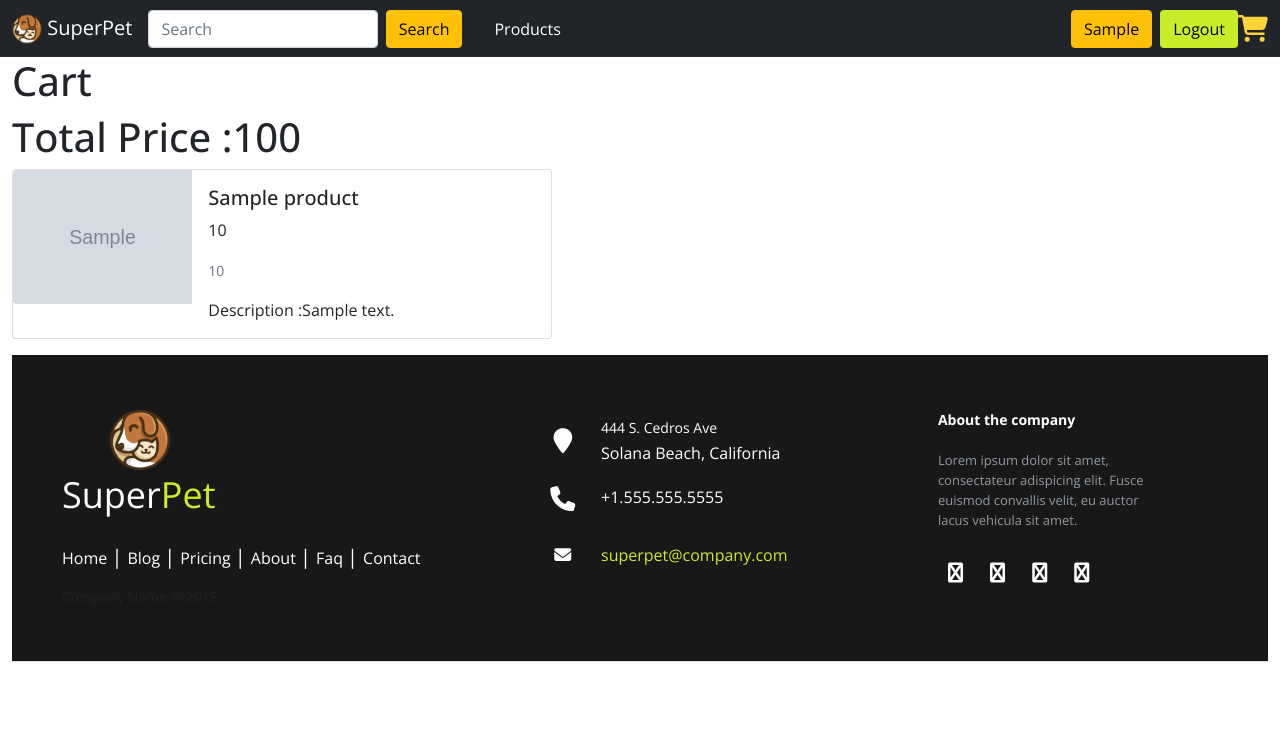
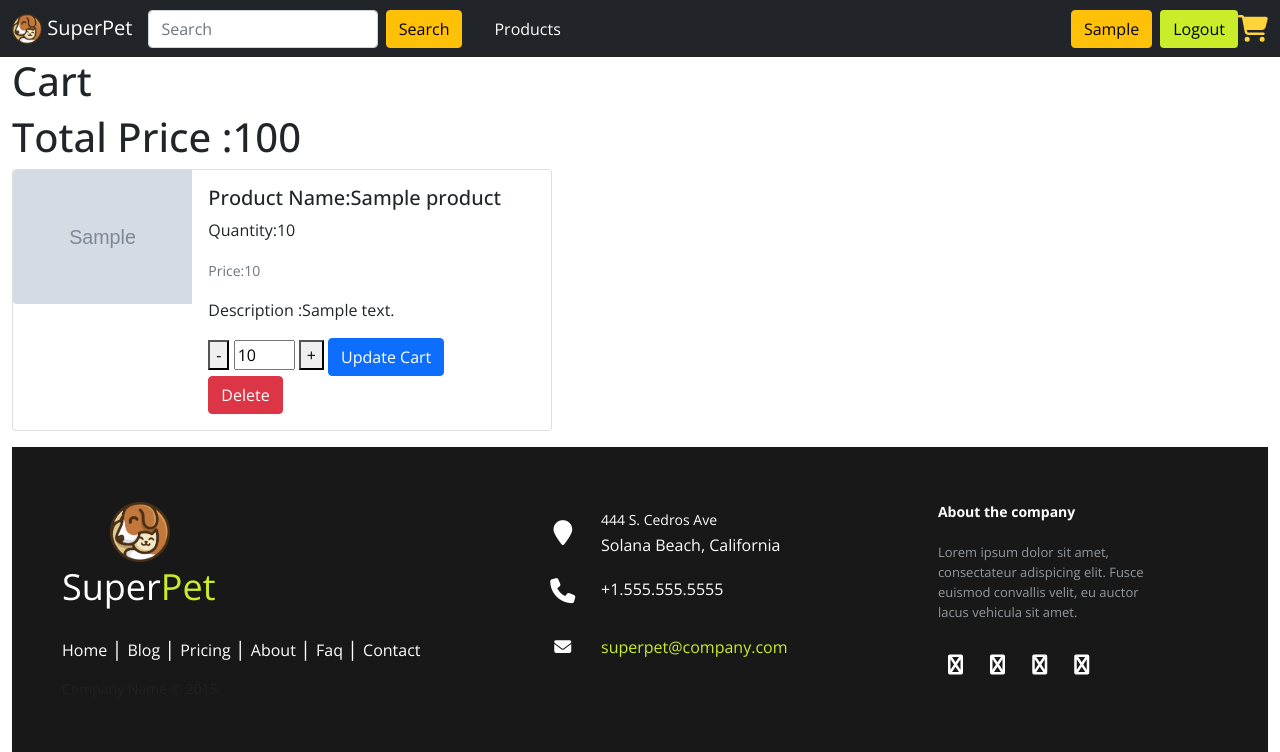
Before and after one commit to shankkarpal46/Django, a Django app: page /cart/ in a window 1280 px wide. Shown: the top 752 px of the page. Run offline with Django 5.2, Linux system fonts and the light colour scheme; a user stored in the database is signed in; tables that the repository leaves empty hold one stand-in row (values such as "Sample post"); grey boxes marked "Sample" are stand-in pictures; some libraries are stand-ins or nearby versions.

Commit message:
cart-completion

```diff
--- a/superpet/cart/templates/cart.html
+++ b/superpet/cart/templates/cart.html
@@ -11,10 +11,18 @@
           </div>
           <div class="col-md-8">
             <div class="card-body">
-              <h5 class="card-title">{{cartitem.products.product_name}}</h5>
-              <p class="card-text">{{cartitem.quantity}} </p>
-              <p class="card-text"><small class="text-muted">{{cartitem.products.product_price}}</small></p>
+              <h5 class="card-title">Product Name:{{cartitem.products.product_name}}</h5>
+              <p class="card-text">Quantity:{{cartitem.quantity}} </p>
+              <p class="card-text"><small class="text-muted">Price:{{cartitem.products.product_price}}</small></p>
               <p class="card-text"><p class="card-text">Description :{{cartitem.products.product_description}}</p>
+              <form action="{% url 'update-cart' cartitem.id %}">
+                <button type="button" onclick="updateQuantity(-1,{{cartitem.id}})">-</button>
+                <input type="number" name="quantity" id="quantity{{cartitem.id}}" value = "{{cartitem.quantity}}" min="0" max ="10">
+                <button type="button" onclick="updateQuantity(1,{{cartitem.id}})">+</button>
+                <input class="btn btn-primary" type="submit" value="Update Cart">
+              </form>
+
+              <a class="btn btn-danger" href="{% url 'delete-cart' cartitem.id %}" role="button">Delete</a>
             </div>
           </div>
         </div>
--- /dev/null
+++ b/superpet/cart/templates/checkout.html
@@ -0,0 +1,5 @@
+{% extends "base.html" %}
+
+{% block content %}
+    <h1>Checkout</h1>
+{% endblock content %}
--- a/superpet/cart/urls.py
+++ b/superpet/cart/urls.py
@@ -3,4 +3,7 @@ from . import views
 urlpatterns = [
     path('',views.display_cart,name = "cart"),
     path('add-to-cart/<int:productId>/',views.add_to_cart,name = "add-to-cart"),
+    path('update-cart/<int:cartitemId>/',views.update_cart,name="update-cart"),
+    path('delete-cartitem/<int:cartitemId>/',views.delete_cartitem,name = "delete-cart"),
+    path('checkout/',views.checkout,name = "checkout"),
 ]
--- a/superpet/cart/views.py
+++ b/superpet/cart/views.py
@@ -28,3 +28,17 @@ def display_cart(request):
     for cartitem in cartitems:
         total += cartitem.quantity * cartitem.products.product_price
     return render(request,"cart.html",{"cartitems": cartitems,"total":total})
+
+def update_cart(request,cartitemId):
+    cartitem = CartItem.objects.get(id = cartitemId)
+    cartitem.quantity = request.GET.get("quantity")
+    cartitem.save()
+    return HttpResponseRedirect("/cart")
+
+def delete_cartitem(request,cartitemId):
+    cartitem =CartItem.objects.get(id = cartitemId)
+    cartitem.delete()
+    return HttpResponseRedirect("/cart")
+
+def checkout(request):
+    return render(request,"checkout.html")
```
